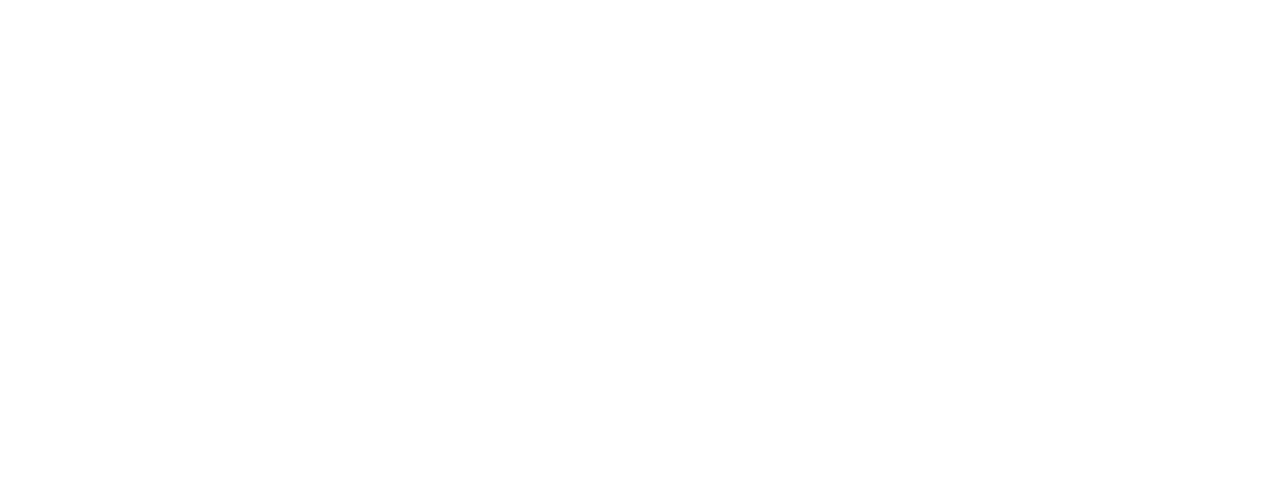
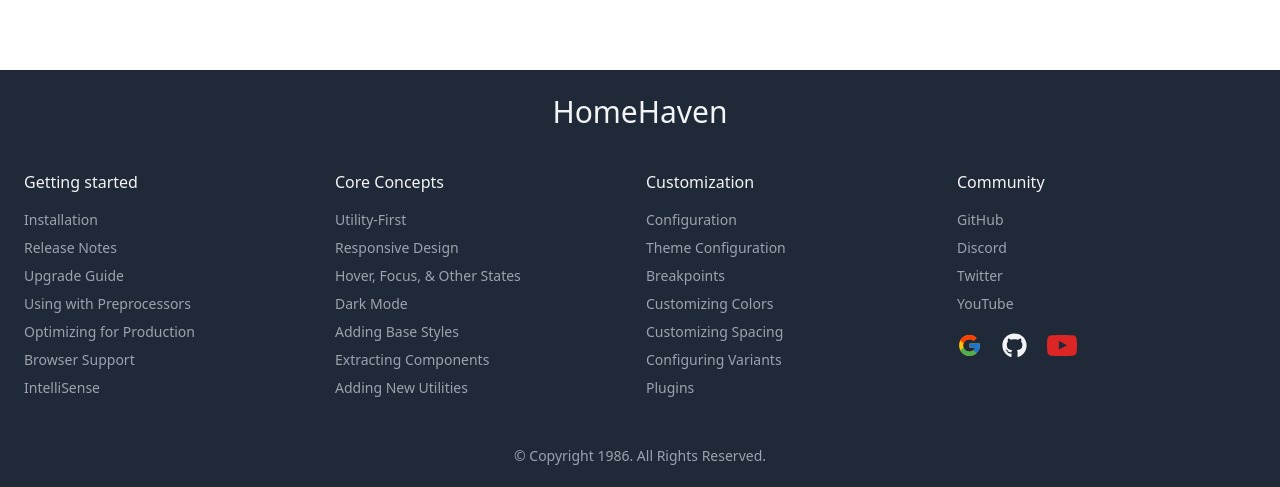
Before and after one commit to munia121/assignment-9-real-eastes, a React (Vite) app: page / in a window 1280 px wide. Shown: the part 2620-3107 px from the top of the page. Before the commit the page ends 2610 px from the top, so only its background shows below. Built offline with nearby package versions, Linux system fonts and the light colour scheme; no server answers.

Commit message:
added footer section

```diff
--- a/src/MainLayOut/MainLayOut.jsx
+++ b/src/MainLayOut/MainLayOut.jsx
@@ -1,11 +1,15 @@
 
 import { Outlet } from "react-router-dom";
 import NavBar from "../component/NavBar/NavBar";
+import Footer from "../Pages/Home/Footer";
 const MainLayOut = () => {
     return (
-        <div className="lg:w-[1400px] mx-auto">
-            <NavBar></NavBar>
-           <Outlet></Outlet>
+        <div >
+            <div className="lg:w-[1400px] mx-auto">
+                <NavBar></NavBar>
+                <Outlet></Outlet>
+            </div>
+            <Footer></Footer>
         </div>
     );
 };
--- /dev/null
+++ b/src/Pages/Home/Footer.jsx
@@ -0,0 +1,74 @@
+import { FaGithub } from "react-icons/fa6";
+import { FcGoogle } from "react-icons/fc";
+import { GrYoutube } from "react-icons/gr";
+
+
+
+const Footer = () => {
+    return (
+        <div>
+            <footer className="p-6 mt-20 bg-gray-800 text-gray-100">
+                <div>
+                    <h1 className="text-3xl text-center">HomeHaven</h1>
+                </div>
+                <div className="container mt-10 grid grid-cols-2 mx-auto gap-x-3 gap-y-8 sm:grid-cols-3 md:grid-cols-4">
+                    <div className="flex flex-col space-y-4">
+                        <h2 className="font-medium">Getting started</h2>
+                        <div className="flex flex-col space-y-2 text-sm text-gray-400">
+                            <a rel="noopener noreferrer" href="#">Installation</a>
+                            <a rel="noopener noreferrer" href="#">Release Notes</a>
+                            <a rel="noopener noreferrer" href="#">Upgrade Guide</a>
+                            <a rel="noopener noreferrer" href="#">Using with Preprocessors</a>
+                            <a rel="noopener noreferrer" href="#">Optimizing for Production</a>
+                            <a rel="noopener noreferrer" href="#">Browser Support</a>
+                            <a rel="noopener noreferrer" href="#">IntelliSense</a>
+                        </div>
+                    </div>
+                    <div className="flex flex-col space-y-4">
+                        <h2 className="font-medium">Core Concepts</h2>
+                        <div className="flex flex-col space-y-2 text-sm text-gray-400">
+                            <a rel="noopener noreferrer" href="#">Utility-First</a>
+                            <a rel="noopener noreferrer" href="#">Responsive Design</a>
+                            <a rel="noopener noreferrer" href="#">Hover, Focus, &amp; Other States</a>
+                            <a rel="noopener noreferrer" href="#">Dark Mode</a>
+                            <a rel="noopener noreferrer" href="#">Adding Base Styles</a>
+                            <a rel="noopener noreferrer" href="#">Extracting Components</a>
+                            <a rel="noopener noreferrer" href="#">Adding New Utilities</a>
+                        </div>
+                    </div>
+                    <div className="flex flex-col space-y-4">
+                        <h2 className="font-medium">Customization</h2>
+                        <div className="flex flex-col space-y-2 text-sm text-gray-400">
+                            <a rel="noopener noreferrer" href="#">Configuration</a>
+                            <a rel="noopener noreferrer" href="#">Theme Configuration</a>
+                            <a rel="noopener noreferrer" href="#">Breakpoints</a>
+                            <a rel="noopener noreferrer" href="#">Customizing Colors</a>
+                            <a rel="noopener noreferrer" href="#">Customizing Spacing</a>
+                            <a rel="noopener noreferrer" href="#">Configuring Variants</a>
+                            <a rel="noopener noreferrer" href="#">Plugins</a>
+                        </div>
+                    </div>
+                    <div className="flex flex-col space-y-4">
+                        <h2 className="font-medium">Community</h2>
+                        <div className="flex flex-col space-y-2 text-sm text-gray-400">
+                            <a rel="noopener noreferrer" href="#">GitHub</a>
+                            <a rel="noopener noreferrer" href="#">Discord</a>
+                            <a rel="noopener noreferrer" href="#">Twitter</a>
+                            <a rel="noopener noreferrer" href="#">YouTube</a>
+                        </div>
+                        <div className="flex items-center gap-5">
+                            <FcGoogle size={25}></FcGoogle>
+                            <FaGithub size={25}></FaGithub>
+                            <GrYoutube className="text-red-600"  size={30}></GrYoutube>
+                        </div>
+                    </div>
+                </div>
+                <div className="flex items-center justify-center px-6 pt-12 text-sm">
+                    <span className="text-gray-400">© Copyright 1986. All Rights Reserved.</span>
+                </div>
+            </footer>
+        </div>
+    );
+};
+
+export default Footer;
--- a/src/Pages/Login/Login.jsx
+++ b/src/Pages/Login/Login.jsx
@@ -1,7 +1,7 @@
 /* eslint-disable react/no-unescaped-entities */
 import { useContext, useState } from "react";
 import { AuthContext } from "../../ContexComponent/ContextComponent";
-import { Link } from "react-router-dom";
+import { Link, useNavigate } from "react-router-dom";
 import { toast } from 'react-toastify';
 import { FaRegEye } from "react-icons/fa";
 import { FaRegEyeSlash } from "react-icons/fa";
@@ -19,6 +19,7 @@
 
     const [showPassword, setShowPassword] = useState(false);
     const [error, setError] = useState('');
+    const navigate = useNavigate()
 
     const handleSubmit = (e) => {
         e.preventDefault()
@@ -43,6 +44,7 @@
                 console.log(result.user)
                 e.target.reset()
                 toast.success('Login success')
+                navigate('/')
 
             })
             .catch(error => {
--- /dev/null
+++ b/src/Routes/PrivetRoute.jsx
@@ -0,0 +1,27 @@
+/* eslint-disable react/prop-types */
+import { useContext } from "react";
+import { AuthContext } from "../ContexComponent/ContextComponent";
+import { Navigate, useLocation } from "react-router-dom";
+
+const PrivetRoute = ({children}) => {
+
+    const {user, loading} = useContext(AuthContext);
+    const location = useLocation()
+
+    if(loading){
+        return <span className="loading loading-spinner loading-lg"></span>
+    }
+
+    if(user){
+        return children
+    }
+
+
+    return (
+        <div>
+            <Navigate state={location.pathname} to={'/login'}></Navigate>
+        </div>
+    );
+};
+
+export default PrivetRoute;
--- a/src/Routes/Routes.jsx
+++ b/src/Routes/Routes.jsx
@@ -5,6 +5,7 @@
 import Login from "../Pages/Login/Login";
 import Register from "../Pages/Register/Register";
 import CardDetails from "../Pages/Home/CardDetails";
+import PrivetRoute from "./PrivetRoute";
 
 export const router = createBrowserRouter([
     {
@@ -29,7 +30,7 @@
         },
         {
           path:'cardDetails/:id',
-          element:<CardDetails></CardDetails>
+          element:<PrivetRoute><CardDetails></CardDetails></PrivetRoute>
         }
       ]
     },
```
